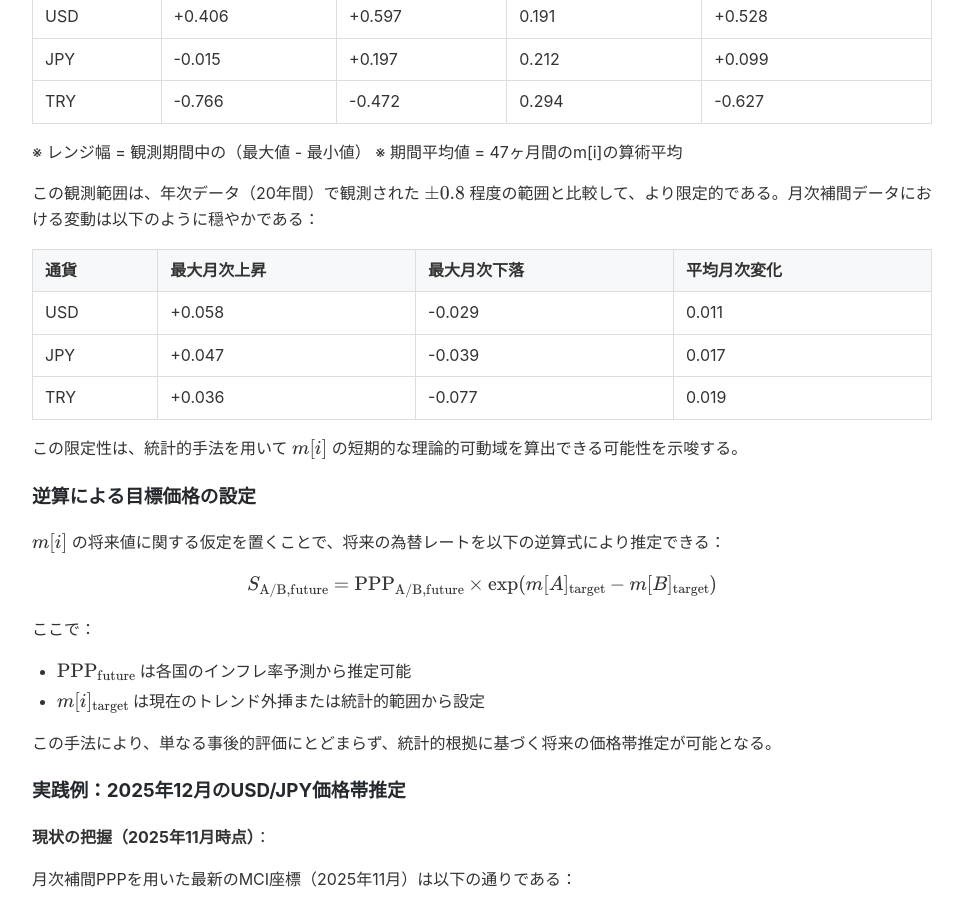
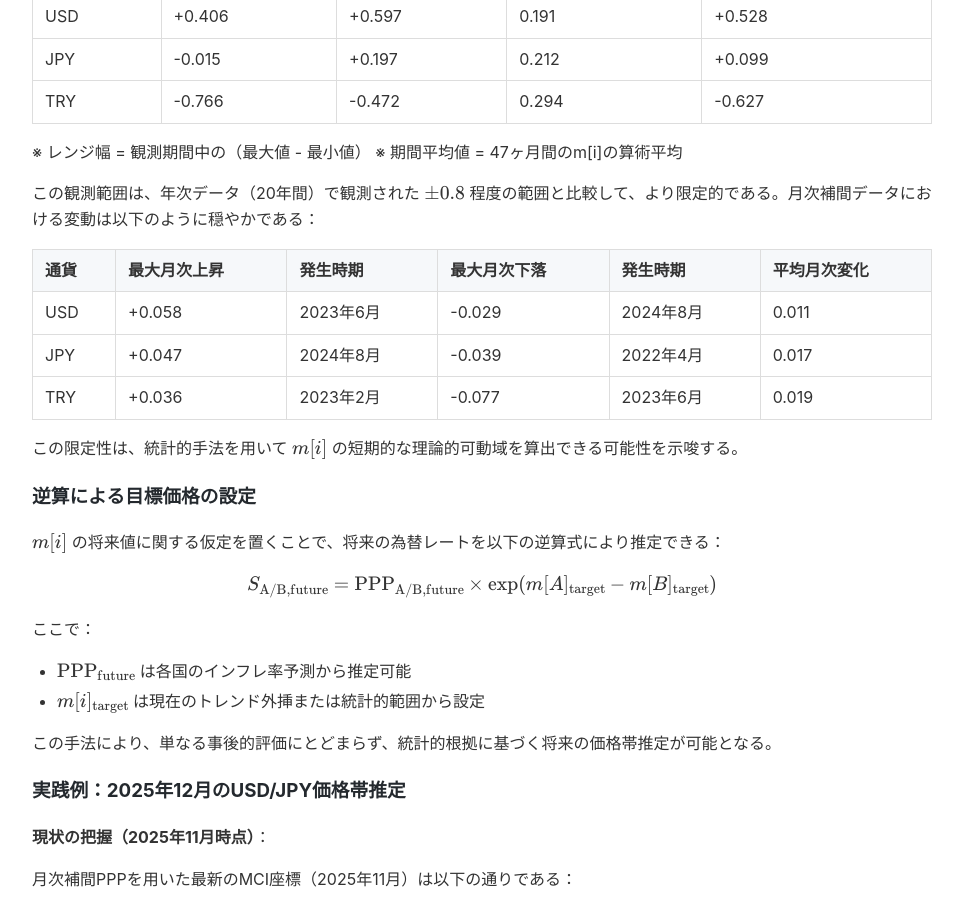
Before and after one commit to onigirito/MCI_Mikan-3-Currency-clr-Index_, a Jekyll site: the page built from docs/CHAPTER8_DRAFT.md, in a window 1280 px wide and 900 px high, scrolled down 6003 px. Shown: the whole window, without its empty margins (158-1121 px from the left). Built offline with Jekyll 4.4.1, drawn with Linux system fonts in a browser that asks for light colours; our own code applies the rules of GitHub Pages for plain Markdown files.

Commit message:
Chapter 8: 月次変動表に発生時期を追加
- 最大月次上昇・下落の発生時期を追加
- USD最大上昇（2023年6月）、TRY最大下落（2023年6月）がシムシェク就任と一致
- JPY最大上昇（2024年8月）が日銀政策転換期と一致
- 極端な変動と重要イベントの関連性を明示

🤖 Generated with [Claude Code](https://claude.com/claude-code)

Co-Authored-By: Claude <noreply@anthropic.com>

```diff
--- a/docs/CHAPTER8_DRAFT.md
+++ b/docs/CHAPTER8_DRAFT.md
@@ -182,11 +182,11 @@ Mikan 3-Currency clr Index の重要な数理的特性として、**可動域の
 
 この観測範囲は、年次データ（20年間）で観測された $\pm 0.8$ 程度の範囲と比較して、より限定的である。月次補間データにおける変動は以下のように穏やかである：
 
-| 通貨 | 最大月次上昇 | 最大月次下落 | 平均月次変化 |
-|-----|------------|-------------|-------------|
-| USD | +0.058 | -0.029 | 0.011 |
-| JPY | +0.047 | -0.039 | 0.017 |
-| TRY | +0.036 | -0.077 | 0.019 |
+| 通貨 | 最大月次上昇 | 発生時期 | 最大月次下落 | 発生時期 | 平均月次変化 |
+|-----|------------|---------|-------------|---------|-------------|
+| USD | +0.058 | 2023年6月 | -0.029 | 2024年8月 | 0.011 |
+| JPY | +0.047 | 2024年8月 | -0.039 | 2022年4月 | 0.017 |
+| TRY | +0.036 | 2023年2月 | -0.077 | 2023年6月 | 0.019 |
 
 この限定性は、統計的手法を用いて $m[i]$ の短期的な理論的可動域を算出できる可能性を示唆する。
 
```
